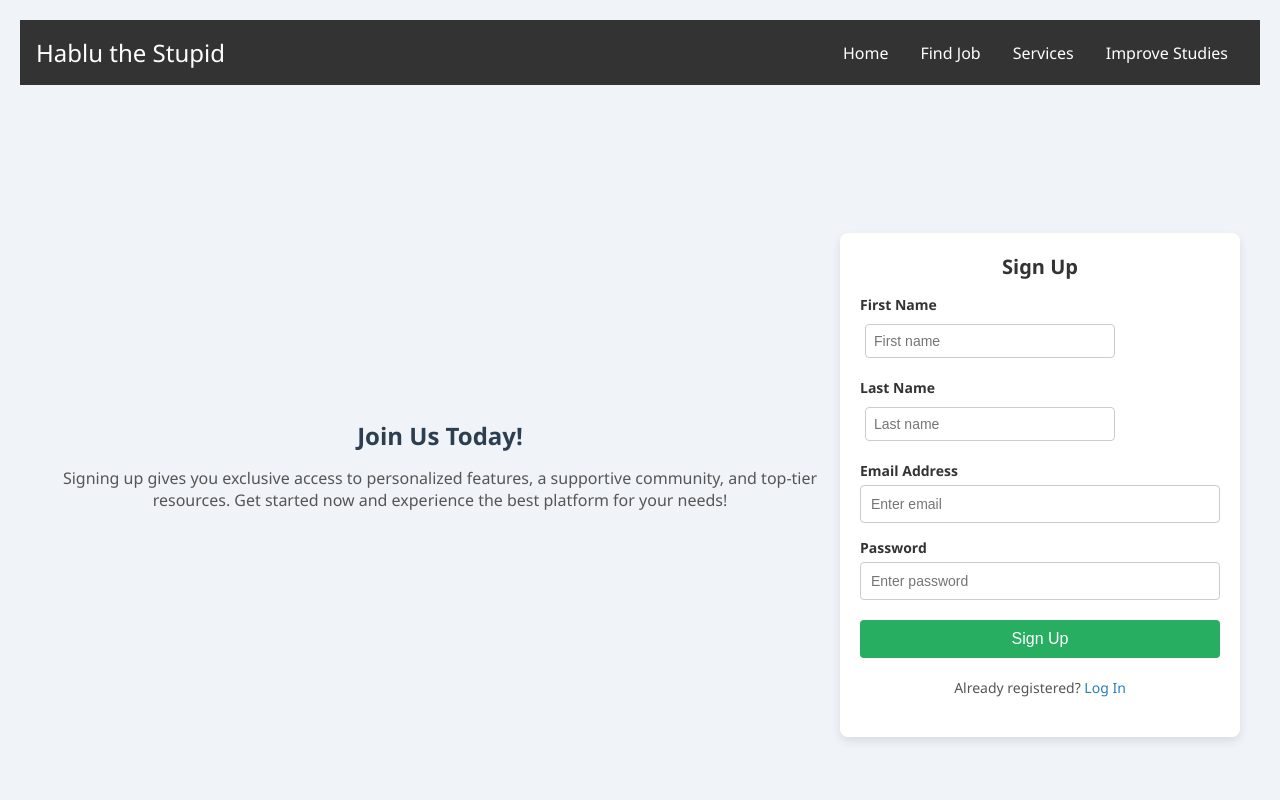
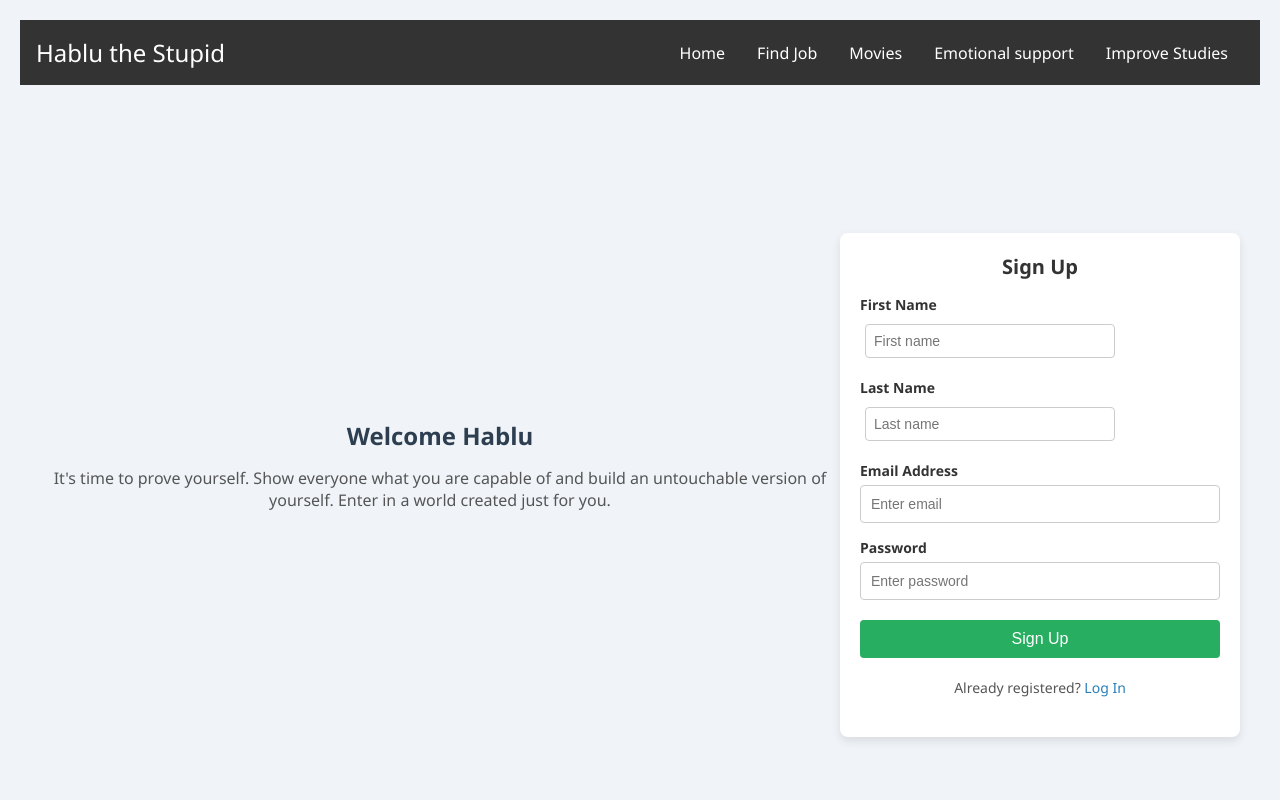
Before and after one commit to BanikPuspita/CSE_fesT_2025, a React (Vite) app: page /signup in a window 1280 px wide. Shown: the top 800 px of the page. Built offline with nearby package versions, Linux system fonts and the light colour scheme.

Commit message:
update few

```diff
--- a/src/Pages/Home/Home.jsx
+++ b/src/Pages/Home/Home.jsx
@@ -1,7 +1,14 @@
 import React from 'react';
-import './Home.css'
+import { useNavigate } from 'react-router-dom';
+import './Home.css';
 
 const Home = () => {
+    const navigate = useNavigate();
+
+    const handleButtonClick = () => {
+        navigate('/signup'); // Navigate to the signup page
+    };
+
     return (
         <div className="homepage">
           <section className="hero">
@@ -9,7 +16,9 @@ const Home = () => {
             <p>
               Join Hablu as he works to improve his CGPA, learn new skills, and transform his life!
             </p>
-            <button className="start-missions-btn">Let’s Fix Hablu’s Life</button>
+            <button className="start-missions-btn" onClick={handleButtonClick}>
+              Let’s Fix Hablu’s Life
+            </button>
           </section>
 
           <section className="timeline">
@@ -28,7 +37,7 @@ const Home = () => {
             <blockquote>“You have god-given talents. Please now return them to God.”</blockquote>
           </section>
         </div>
-      );
-    };
+    );
+};
 
 export default Home;
--- /dev/null
+++ b/src/Pages/Movie/Movie.jsx
@@ -0,0 +1,11 @@
+import React from 'react';
+
+const Movie = () => {
+    return (
+        <div>
+            <p>movie</p>
+        </div>
+    );
+};
+
+export default Movie;
--- a/src/Pages/Shared/Navbar/Navbar.jsx
+++ b/src/Pages/Shared/Navbar/Navbar.jsx
@@ -14,7 +14,8 @@ const Navbar = () => {
       <ul className="nav-links">
         <li><a href="/">Home</a></li>
         <li><a href="/job">Find Job</a></li>
-        <li><a href="#services">Services</a></li>
+        <li><a href="/movie">Movies</a></li>
+        <li><a href="/therapist">Emotional support</a></li>
         <li className="dropdown" onMouseEnter={toggleDropdown} onMouseLeave={toggleDropdown}>
           <a href="#improve-studies">Improve Studies</a>
           {dropdownOpen && (
--- a/src/Pages/Shared/Registration/Signup/Signup.jsx
+++ b/src/Pages/Shared/Registration/Signup/Signup.jsx
@@ -39,11 +39,11 @@ function Signup() {
 
   return (
     <div className="signup-container">
-      <section className="signup-info-section">
-        <h2>Join Us Today!</h2>
+     <section className="signup-info-section">
+        <h2>Welcome Hablu</h2>
         <p>
-          Signing up gives you exclusive access to personalized features, a supportive community, and top-tier resources.
-          Get started now and experience the best platform for your needs!
+          It's time to prove yourself. Show everyone what you are capable of and build an untouchable version of yourself.
+          Enter in a world created just for you.
         </p>
       </section>
 
--- /dev/null
+++ b/src/Pages/Therapist/Therapist.jsx
@@ -0,0 +1,11 @@
+import React from 'react';
+
+const Therapist = () => {
+    return (
+        <div>
+            <p>Therapist</p>
+        </div>
+    );
+};
+
+export default Therapist;
```
Also changed, not shown: src/Routes/Routes.jsx (+10 -0 lines).
